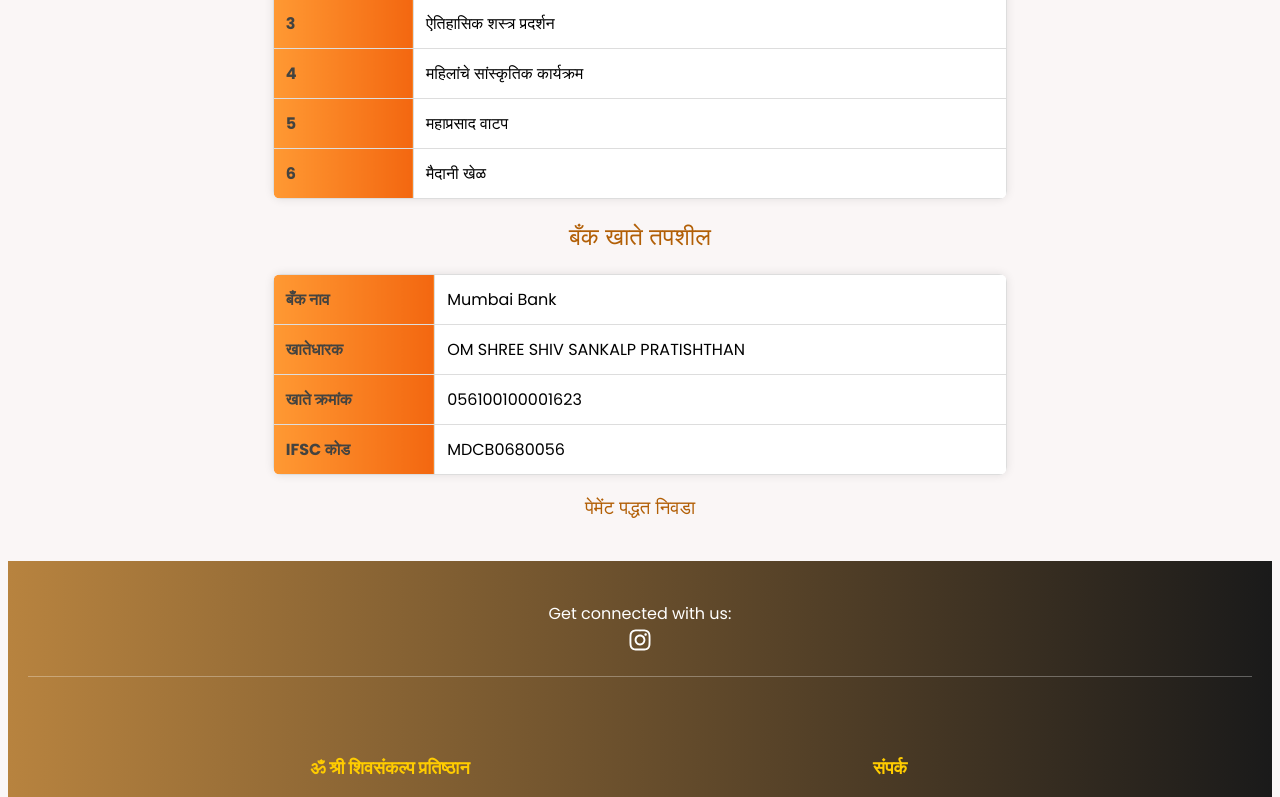
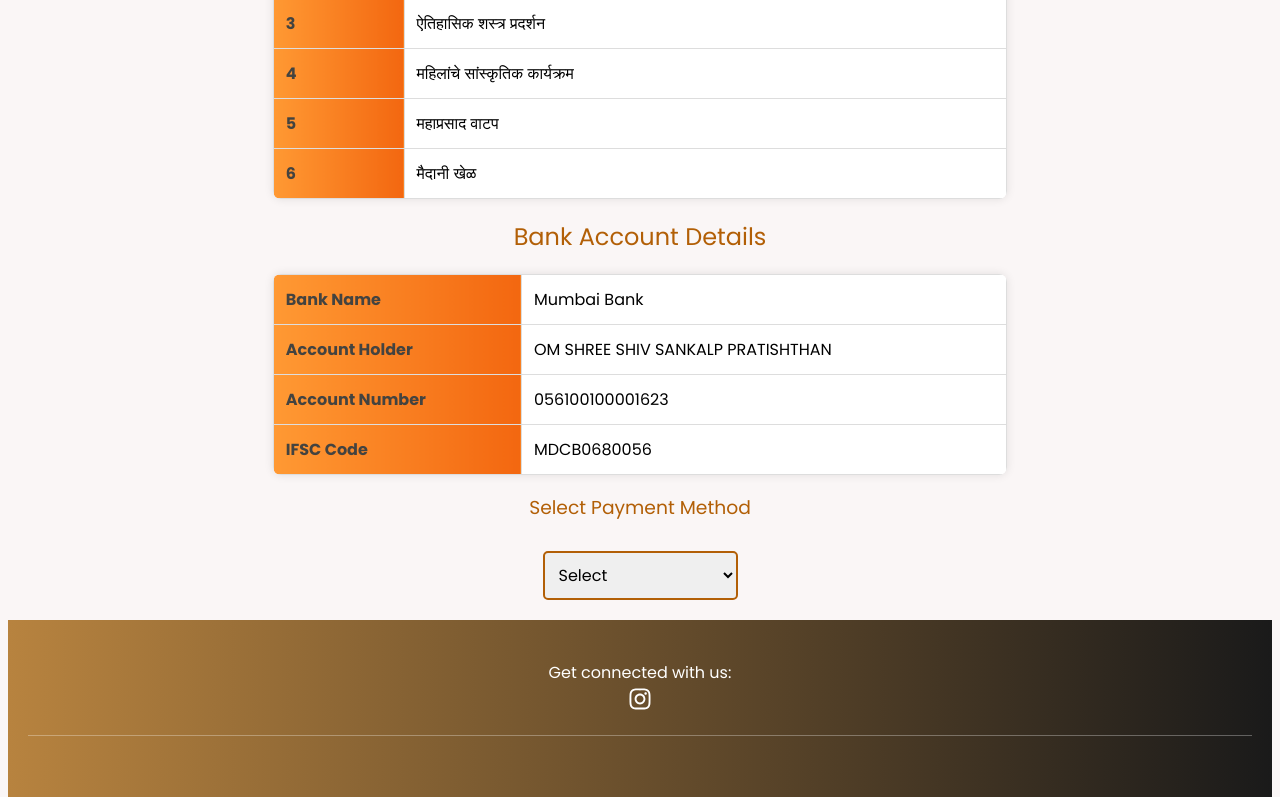
Before and after one commit to Jayrane03/ShivSankalp, a React (Vite) app in the folder shivSankalp/: page / in a window 1280 px wide. Shown: the part 1683-2480 px from the top of the page. Built offline with nearby package versions, Linux system fonts and the light colour scheme.

Commit message:
Ar code added

```diff
--- a/shivSankalp/src/Table.jsx
+++ b/shivSankalp/src/Table.jsx
@@ -1,89 +1,83 @@
-import React from "react";
-import "../src/Styles/Table.css";
+import React, { useState } from 'react';
+import '../src/Styles/Table.css'; // Importing CSS for styling
 
-const Table = ({ language }) => {
-  const content = {
-    marathi: {
-      title: "कार्यक्रम सूची",
-      programs: [
-        "कचरा व्यवस्थापन",
-        "आरोग्य तपासणी शिबिर",
-        "ऐतिहासिक शस्त्र प्रदर्शन",
-        "महिलांचे सांस्कृतिक कार्यक्रम",
-        "महाप्रसाद वाटप",
-        "मैदानी खेळ",
-      ],
-      bankTitle: "बँक खाते तपशील",
-      bankName: "बँक नाव",
-      accountHolder: "खातेधारक",
-      accountNumber: "खाते क्रमांक",
-      ifscCode: "IFSC कोड",
-      upiId: "UPI आयडी",
-      selectPayment: "पेमेंट पद्धत निवडा",
-    },
-    english: {
-      title: "Program List",
-      programs: [
-        "Waste Management",
-        "Health Check-up Camp",
-        "Historical Weapon Exhibition",
-        "Women's Cultural Programs",
-        "Mahaprasad Distribution",
-        "Outdoor Games",
-      ],
-      bankTitle: "Bank Account Details",
-      bankName: "Bank Name",
-      accountHolder: "Account Holder",
-      accountNumber: "Account Number",
-      ifscCode: "IFSC Code",
-      upiId: "UPI ID",
-      selectPayment: "Select Payment Method",
-    },
+const Table = () => {
+  const programs = [
+    { id: 1, name: "कचरा व्यवस्थापन" },
+    { id: 2, name: "आरोग्य तपासणी शिबिर" },
+    { id: 3, name: "ऐतिहासिक शस्त्र प्रदर्शन" },
+    { id: 4, name: "महिलांचे सांस्कृतिक कार्यक्रम" },
+    { id: 5, name: "महाप्रसाद वाटप" },
+    { id: 6, name: "मैदानी खेळ" }
+  ];
+
+  const [paymentMethod, setPaymentMethod] = useState('');
+
+  const accountDetails = {
+    bankName: "Mumbai Bank",
+    accountHolder: "OM SHREE SHIV SANKALP PRATISHTHAN",
+    accountNumber: "056100100001623",
+    ifscCode: "MDCB0680056",
+    upiId: "manishdhokle7-2@okaxis",
+  };
+
+  const handlePaymentChange = (event) => {
+    setPaymentMethod(event.target.value);
   };
 
   return (
     <div className="table-container">
-      <h2>{content[language].title}</h2>
+      <h2>कार्यक्रम सूची</h2>
       <table>
         <thead>
           <tr>
-            <th>Sr No</th>
-            <th>{content[language].title}</th>
+            <th>क्रमांक</th>
+            <th>कार्यक्रमाचे नाव</th>
           </tr>
         </thead>
         <tbody>
-          {content[language].programs.map((program, index) => (
-            <tr key={index}>
-              <td>{index + 1}</td>
-              <td>{program}</td>
+          {programs.map((program) => (
+            <tr key={program.id}>
+              <td>{program.id}</td>
+              <td>{program.name}</td>
             </tr>
           ))}
         </tbody>
       </table>
 
-      <h2>{content[language].bankTitle}</h2>
+      <h2>Bank Account Details</h2>
       <table>
         <tbody>
-          <tr>
-            <td>{content[language].bankName}</td>
-            <td>Mumbai Bank</td>
-          </tr>
-          <tr>
-            <td>{content[language].accountHolder}</td>
-            <td>OM SHREE SHIV SANKALP PRATISHTHAN</td>
-          </tr>
-          <tr>
-            <td>{content[language].accountNumber}</td>
-            <td>056100100001623</td>
-          </tr>
-          <tr>
-            <td>{content[language].ifscCode}</td>
-            <td>MDCB0680056</td>
-          </tr>
+          <tr><td>Bank Name</td><td>{accountDetails.bankName}</td></tr>
+          <tr><td>Account Holder</td><td>{accountDetails.accountHolder}</td></tr>
+          <tr><td>Account Number</td><td>{accountDetails.accountNumber}</td></tr>
+          <tr><td>IFSC Code</td><td>{accountDetails.ifscCode}</td></tr>
         </tbody>
       </table>
 
-      <h3>{content[language].selectPayment}</h3>
+      <h3>Select Payment Method</h3>
+      <select onChange={handlePaymentChange} value={paymentMethod}>
+        <option value="">Select</option>
+        <option value="qr">QR Code Payment</option>
+        <option value="ifsc">IFSC Code Transfer</option>
+      </select>
+
+      {paymentMethod === 'qr' && (
+        <div>
+          <h3>Scan QR Code to Pay</h3>
+          <img src="/Images/qr_code.jpeg" alt="QR Code" width="200" />
+          <h2>Upi Id : {accountDetails.upiId}</h2>
+        </div>
+      )}
+
+      {paymentMethod === 'ifsc' && (
+        <div>
+          <h3>Use IFSC Code for Bank Transfer</h3>
+          <p>Bank Name: {accountDetails.bankName}</p>
+          <p>Account Number: {accountDetails.accountNumber}</p>
+          <p>IFSC Code: {accountDetails.ifscCode}</p>
+        </div>
+      )}
     </div>
   );
 };
```
